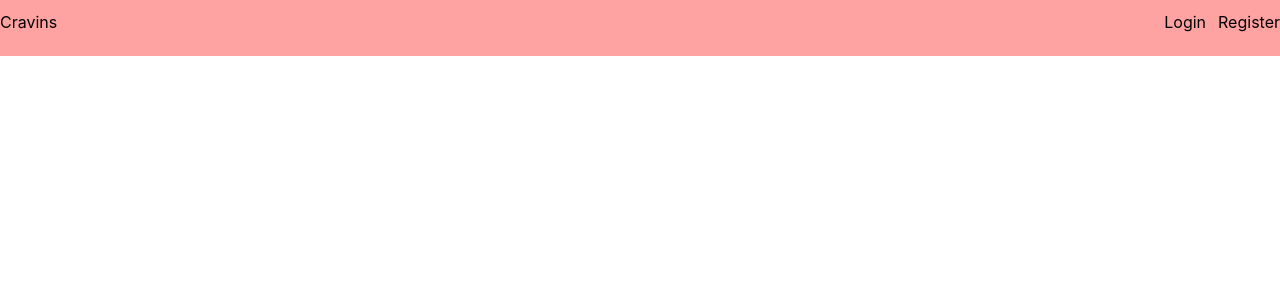
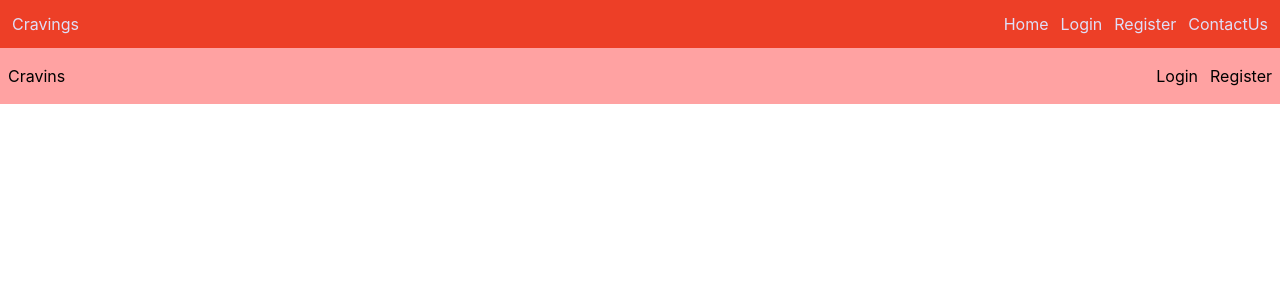
Before and after one commit to ankushsingh168/Cravings_7, a React (Vite) app: page / in a window 1280 px wide. Shown: the top 300 px of the page. Built offline with nearby package versions, Linux system fonts and the light colour scheme.

Commit message:
feat: implement routing and add new pages with Navbar and Footer components

```diff
--- a/src/App.jsx
+++ b/src/App.jsx
@@ -1,11 +1,24 @@
-import { BrowserRouter } from "react-router-dom";
+import { BrowserRouter, Route, Routes } from "react-router-dom";
 import Home from "./pages/Home";
+import Footer from "./components/Footer";
+import Navbar from "./components/Navbar";
+import Login from "./pages/Login";
+import Register from "./pages/Register";
+import ContactUs from "./pages/ContactUs";
 
 function App() {
   return (
     <>
       <BrowserRouter>
-        <Home />
+        <Footer />
+        <Navbar />
+        <Routes>
+          <Route path="/" element={<Home />} />
+          <Route path="/login" element={<Login />} />
+          <Route path="/register" element={<Register />} />
+          <Route path="/Contact-us" element={<ContactUs />} />
+
+        </Routes>
       </BrowserRouter>
     </>
   );
--- /dev/null
+++ b/src/components/Footer.jsx
@@ -0,0 +1,7 @@
+import React from "react";
+
+const Footer = () => {
+  return <div></div>;
+};
+
+export default Footer;
--- /dev/null
+++ b/src/components/Navbar.jsx
@@ -0,0 +1,31 @@
+import React from "react";
+import { Link } from "react-router-dom";
+
+const Navbar = () => {
+  return (
+    <>
+      <div className="bg-(--primary) text-(--primary-text) p-3 flex justify-between h-full ">
+        <div>
+            Cravings
+        </div>
+        <div className="flex gap-3">
+            <Link to={"/"} className="hover.underline">
+            Home
+            </Link>
+             <Link to={"/login"} className="hover.underline">
+            Login
+            </Link>
+             <Link to={"/register"} className="hover.underline">
+            Register
+            </Link>
+             <Link to={"/contact-us"} className="hover.underline">
+            ContactUs
+            </Link>
+
+        </div>
+      </div>
+    </>
+  );
+};
+
+export default Navbar;
--- a/src/index.css
+++ b/src/index.css
@@ -1 +1,11 @@
 @import "tailwindcss";
+:root {
+  --primary: #ED3F27;
+  --primary-text:#dfdff8;
+  --secondary: #334155;
+  --accent: #F59E0B;
+  --success: #22C55E;
+  --error: #DC2626;
+  --warning: #EAB308;
+  --background: #F8FAFC;
+}
--- /dev/null
+++ b/src/pages/ContactUs.jsx
@@ -0,0 +1,7 @@
+import React from "react";
+
+const ContactUs = () => {
+  return <div>ContactUs</div>;
+};
+
+export default ContactUs;
--- a/src/pages/Home.jsx
+++ b/src/pages/Home.jsx
@@ -3,12 +3,12 @@ import React from "react";
 const Home = () => {
   return (
     <>
-      <div className="bg-red-300 h-14 w-full">
-        <div className="flex justify-between">
-          <div className="mt-2.5">
+      <div className="bg-red-300 h-14 p-2 ">
+        <div className="flex justify-between h-full items-center ">
+          <div>
             <h4>Cravins</h4>
           </div>
-          <div className="flex gap-3 mt-2.5 ">
+          <div className="flex gap-3  ">
             <button>Login</button>
             <button>Register</button>
           </div>
--- /dev/null
+++ b/src/pages/Login.jsx
@@ -0,0 +1,22 @@
+import React from "react";
+
+const Login = () => {
+  return (
+    <>
+      <div className="h-[90vh] bg-linear-to-r from-(--secondary) to-(--primary) grid grid-cols-3">
+        <div>
+          <img src="{deliveryboy}" alt="" className="rotate" />
+        </div>
+        <div className=""></div>
+        <form>
+          <div className="flex flex-col gap-2 mt-4">
+            <label htmlFor="email">Email</label>
+            <input type="text" id="email"  />
+          </div>
+        </form>
+      </div>
+    </>
+  );
+};
+
+export default Login;
--- /dev/null
+++ b/src/pages/Register.jsx
@@ -0,0 +1,7 @@
+import React from "react";
+
+const Register = () => {
+  return <div>Register</div>;
+};
+
+export default Register;
```
